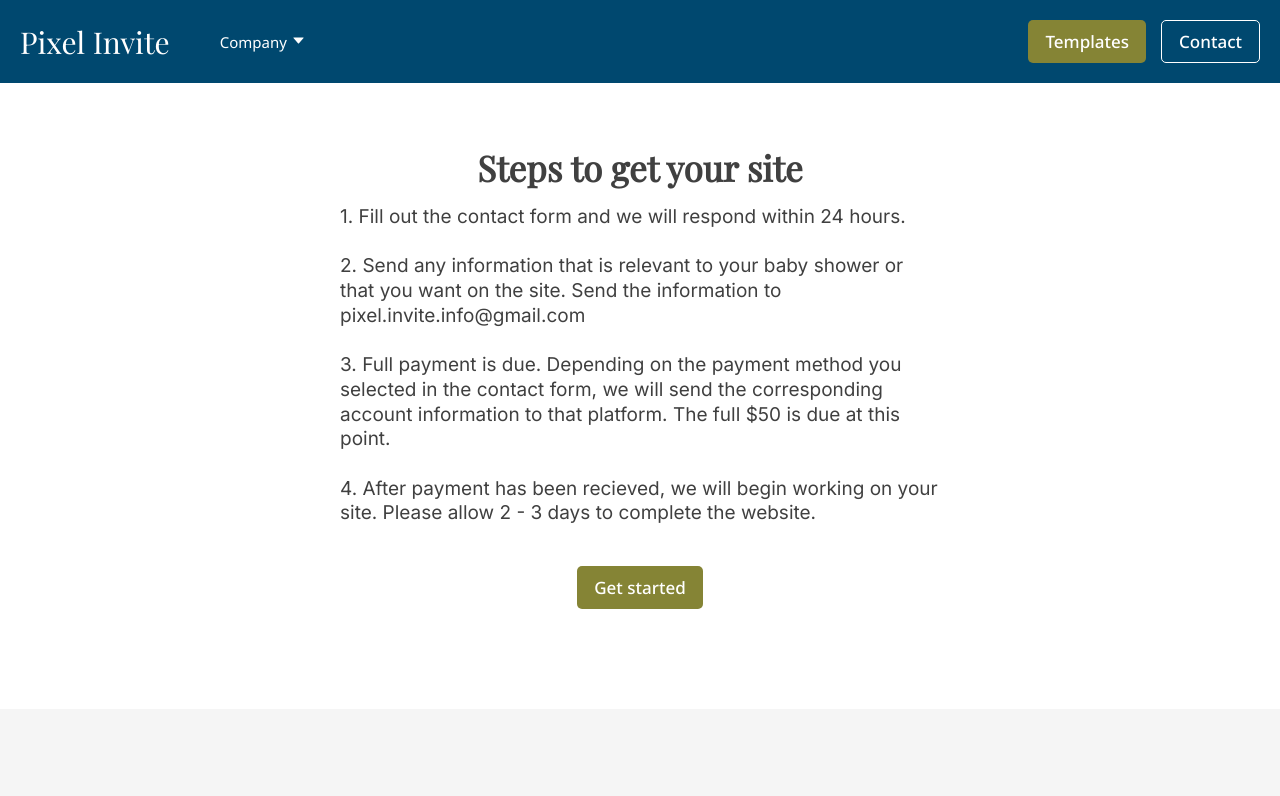
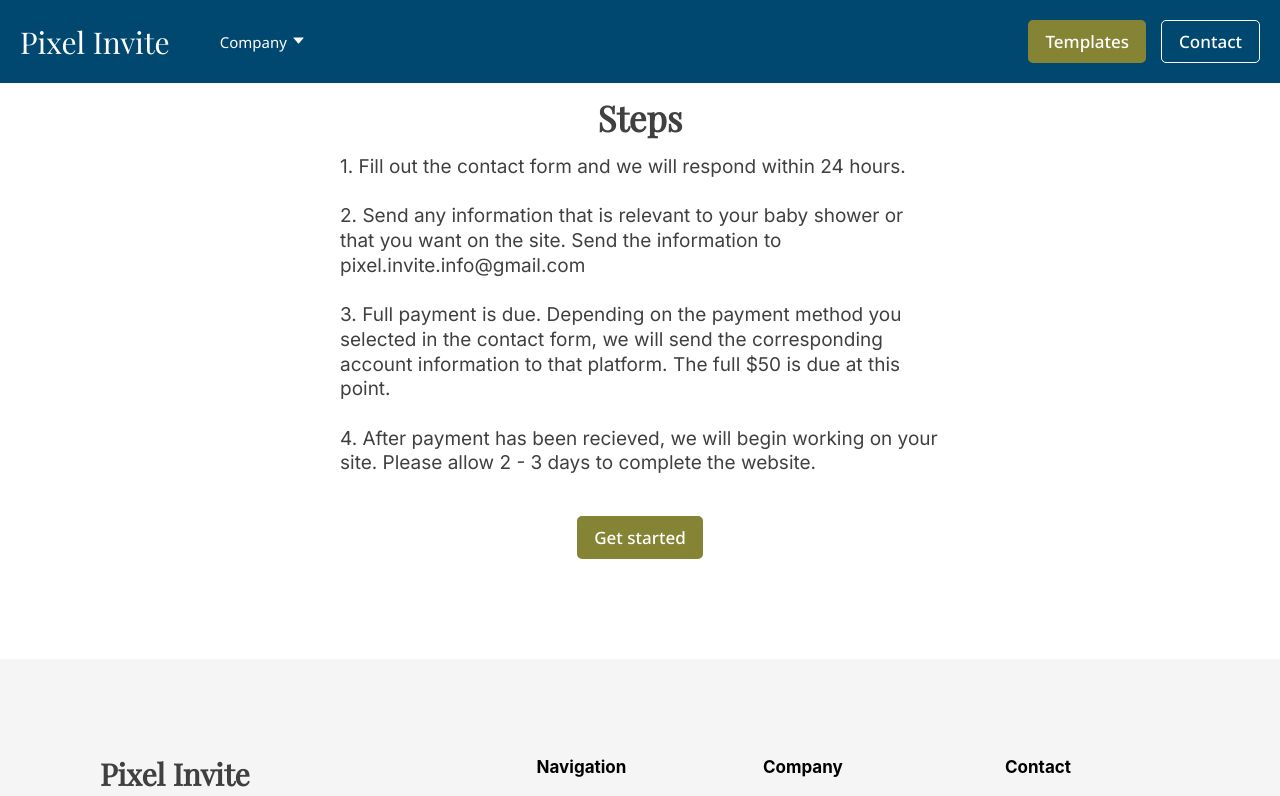
Before and after one commit to atrain42/pixel-invite, a React (Create React App) app: page /steps in a window 1280 px wide. Shown: the top 796 px of the page. Built offline with nearby package versions, Linux system fonts and the light colour scheme.

Commit message:
site updates

```diff
--- a/src/pages/About.module.css
+++ b/src/pages/About.module.css
@@ -2,7 +2,7 @@
   display: flex;
   flex-direction: column;
   align-items: center;
-  padding-top: 15rem;
+  padding-top: 10rem;
   padding-bottom: 10rem;
 }
 
--- a/src/pages/Steps.js
+++ b/src/pages/Steps.js
@@ -10,7 +10,7 @@ const Steps = () => {
   return (
     <React.Fragment>
       <div className={classes.aboutText}>
-        <h1>Steps to get your site</h1>
+        <h1>Steps</h1>
         <p>
           1. Fill out the contact form and we will respond within 24 hours.
           <br />
```
